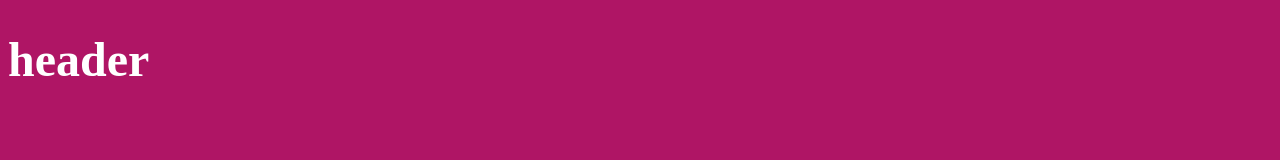
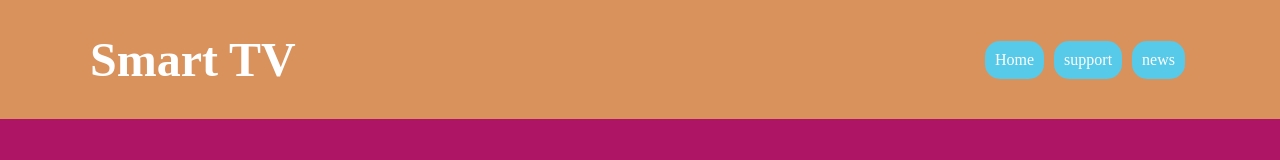
Before and after one commit to mostafa-abdullahi/practice-Git, a plain HTML site: page index.html in a window 1280 px wide. Drawn offline with Linux system fonts and the light colour scheme.

Commit message:
header-top-finish

```diff
--- a/index.html
+++ b/index.html
@@ -8,10 +8,22 @@
     <link rel="stylesheet" href="style/css/style.css">
 </head>
 <body>
-    <header class="header-top">
-        <h1>
-            header
-        </h1>
-    </header>
+    <div class="bgclr">
+        <div class="container-header">
+            <header class="header-top">
+                <h1>
+                    Smart TV
+                </h1>
+
+                <div class="navbar-top">
+                    <ul>
+                        <li><a href="#">Home</a></li>
+                        <li><a href="#">support</a></li>
+                        <li><a href="#">news</a></li>
+                    </ul>
+                </div>
+            </header>
+        </div>
+    </div>
 </body>
 </html>
--- a/style/scss/_mixin.scss
+++ b/style/scss/_mixin.scss
@@ -1,5 +1,23 @@
+
+@mixin containerHeader{
+    width: 1100px;
+    margin: auto auto;
+}
 @mixin textStyle ($color, $size, $weight){
     color: $color;
     font-size: $size;
     font-weight: $weight;
 }
+@mixin ulStyle{
+    list-style-type: none;
+}
+@mixin hrefStyle{
+    display: block;
+    color: $secondaryClr;
+    text-decoration: none;
+}
+@mixin border-href{
+    background-color: #57C9E9;
+    border-radius: 15px;
+    padding: 10px;
+}
--- a/style/scss/_variables.scss
+++ b/style/scss/_variables.scss
@@ -1,3 +1,4 @@
 $secondaryClr:#fff;
 $primaryClr:#ff58;
 $bgClr: #af1565;
+$textClr:#111;
--- a/style/scss/style.scss
+++ b/style/scss/style.scss
@@ -4,9 +4,41 @@
 body{
     color: $secondaryClr;
     background-color: $bgClr;
+    margin: 0px;
+}
+.bgclr{
+    background-color: $primaryClr;
+    width: 100%;
+}
+.container-header{
+    @include containerHeader;
 }
 .header-top{
+    display: flex;
+    justify-content: space-between;
+    align-items: center;
+
     h1{
         @include textStyle($secondaryClr, 3rem, bold);
     }
 }
+.navbar-top{
+    display: flex;
+    ul{
+        display: flex;
+        flex-direction: row;
+
+        @include ulStyle;
+
+            a{
+                margin: 5px;
+                transition: all .25s ease-in-out;
+
+                &:hover{
+                    background-color: $textClr;
+                }
+                @include hrefStyle;
+                @include border-href;
+            }
+    }
+}
```
Also changed, not shown: style/css/style.css, style/scss/style.css, 2 other files.
